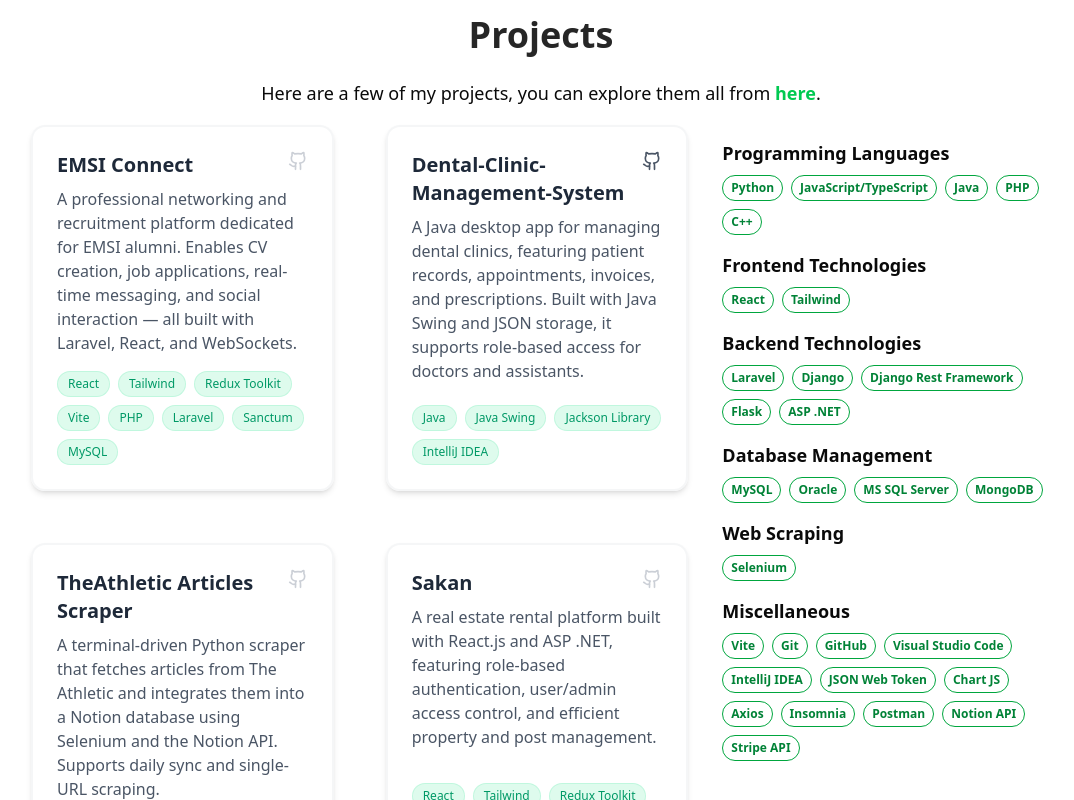
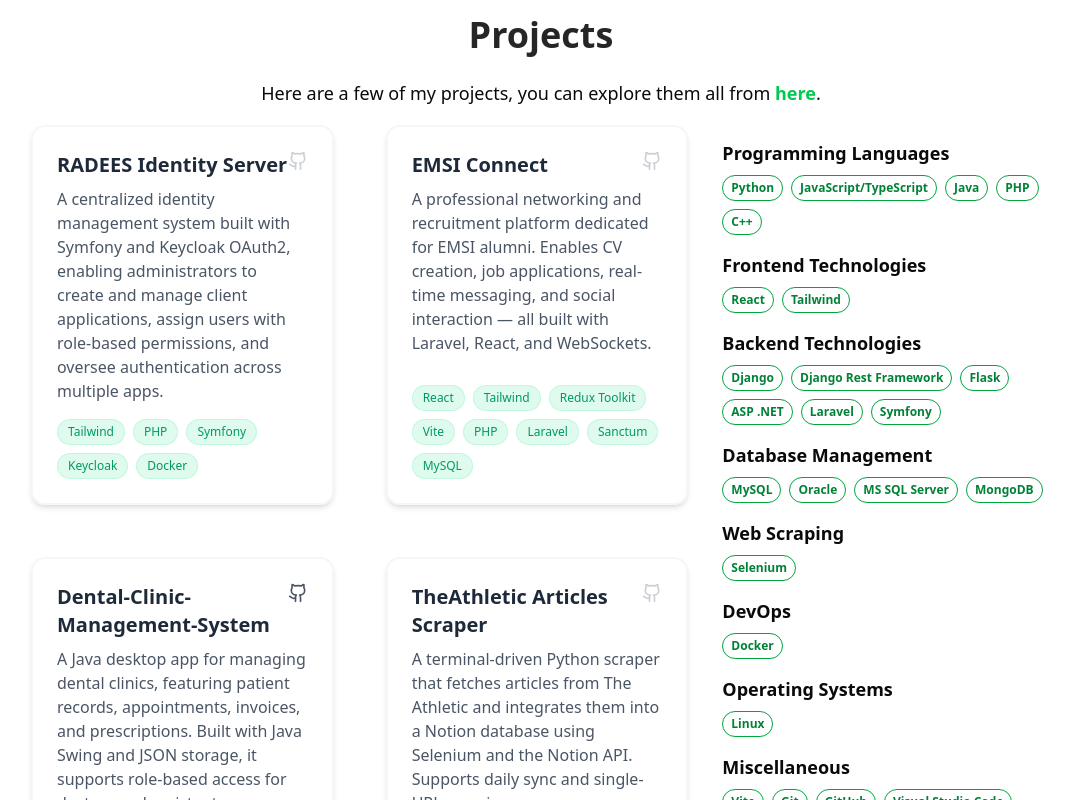
Before and after one commit to dev-saber/my-portfolio, a React (Vite) app: page / in a window 1280 px wide. Shown: the part 3160-3960 px from the top of the page, without its empty margins (99-1173 px from the left). Built offline with nearby package versions, Linux system fonts and the light colour scheme.

Commit message:
added radees prj + updated skills filter

```diff
--- a/src/assets/Projects.ts
+++ b/src/assets/Projects.ts
@@ -12,7 +12,14 @@
   },
   {
     category: "Backend Technologies",
-    skills: ["Laravel", "Django", "Django Rest Framework", "Flask", "ASP .NET"],
+    skills: [
+      "Django",
+      "Django Rest Framework",
+      "Flask",
+      "ASP .NET",
+      "Laravel",
+      "Symfony",
+    ],
   },
   {
     category: "Database Management",
@@ -22,10 +29,14 @@
     category: "Web Scraping",
     skills: ["Selenium"],
   },
-  //   {
-  //     category: "DevOps",
-  //     skills: ["Docker", "GitHub Actions", "CI/CD"],
-  //   },
+  {
+    category: "DevOps",
+    skills: ["Docker"],
+  },
+  {
+    category: "Operating Systems",
+    skills: ["Linux"],
+  },
   {
     category: "Miscellaneous",
     skills: [
@@ -35,6 +46,7 @@
       "Visual Studio Code",
       "IntelliJ IDEA",
       "JSON Web Token",
+      "Keycloak",
       "Chart JS",
       "Axios",
       "Insomnia",
@@ -51,6 +63,12 @@
   tools: string[];
   github?: string;
 }[] = [
+  {
+    title: "RADEES Identity Server",
+    description:
+      "A centralized identity management system built with Symfony and Keycloak OAuth2, enabling administrators to create and manage client applications, assign users with role-based permissions, and oversee authentication across multiple apps.",
+    tools: ["Tailwind", "PHP", "Symfony", "Keycloak", "Docker"],
+  },
   {
     title: "EMSI Connect",
     description:
--- a/src/components/molecules/ProjectsGrid.tsx
+++ b/src/components/molecules/ProjectsGrid.tsx
@@ -1,6 +1,6 @@
 import React, { useRef } from "react";
 import ProjectCard from "../atoms/ProjectCard";
-import { projects, skills } from "@/assets/Projects";
+import { projects } from "@/assets/Projects";
 
 const ProjectsGrid = ({ filters }: { filters: string[] }) => {
   const gridRef = useRef<HTMLDivElement>(null);
@@ -19,8 +19,16 @@
     });
   };
 
-  const excludedFilters =
-    skills.find((skill) => skill.category === "Miscellaneous")?.skills || [];
+  const excludedFilters = [
+    "Git",
+    "GitHub",
+    "Visual Studio Code",
+    "IntelliJ IDEA",
+    "Axios",
+    "Insomnia",
+    "Postman",
+  ];
+
   const enhancedFilters = filters
     .map((filter) => (filter === "JavaScript/TypeScript" ? "React" : filter))
     .filter((filter) => !excludedFilters.includes(filter));
```
